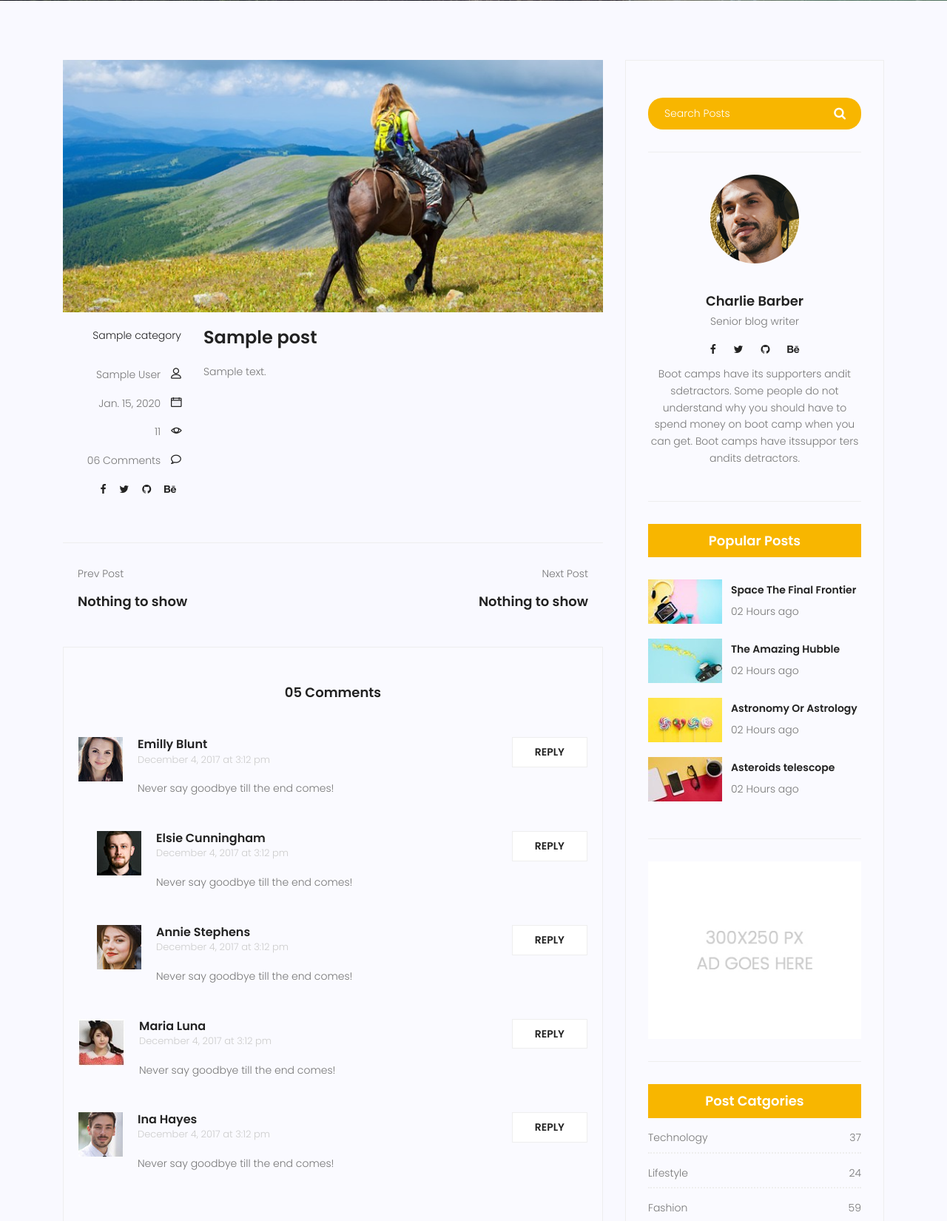
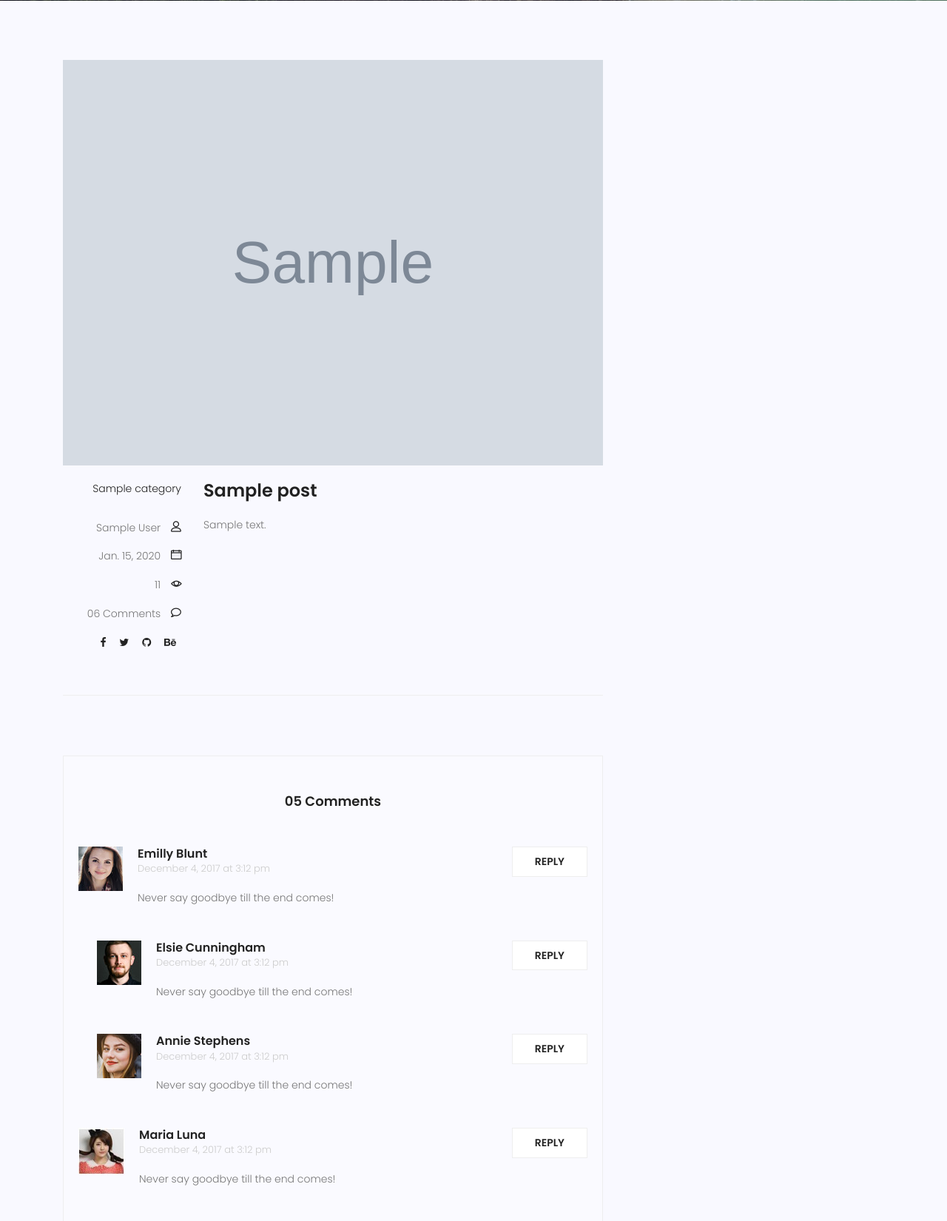
Before and after one commit to alirezasadeghi297/travel_site, a Django app: page /blog/single/1 in a window 1280 px wide. Shown: the part 339-1989 px from the top of the page at 74% size. Run offline with Django 4.2, Linux system fonts and the light colour scheme; tables that the repository leaves empty hold one stand-in row (values such as "Sample post"); grey boxes marked "Sample" are stand-in pictures; some libraries are stand-ins or nearby versions.

Commit message:
using database image
instead of using static images using database images

```diff
--- a/blog/views.py
+++ b/blog/views.py
@@ -12,7 +12,7 @@
 
 
 def blog_single(request,id):
-    current_post=get_object_or_404(Post,id=id,status=1)
+    current_post=get_object_or_404(Post,id=id,status=1,published_date__lt=current_time)
 
     # all_post=Post.objects.filter(published_date__lt = current_time,status=1)
     try:
--- a/templates/blog/blog-single.html
+++ b/templates/blog/blog-single.html
@@ -28,14 +28,17 @@
 				<div class="single-post row">
 					<div class="col-lg-12">
 						<div class="feature-img">
-							<img class="img-fluid" src="{%static 'img/blog/feature-img1.jpg' %}" alt="">
+							<img class="img-fluid" src={{post.image.url|default:''}} alt="">
 						</div>
 					</div>
 					<div class="col-lg-3  col-md-3 meta-details">
+
 						<ul class="tags">
+							{% for cat in post.category.all %}
+							<li><a href="#">{{ cat.name}} </a> {% if not forloop.last %} , {% endif %} </li>
+							{% endfor %}
+						</ul>
 
-							<li><a href="#">{{ post.category.all|join:", "}}</a></li>
-						</ul>
 						<div class="user-details row">
 							<p class="user-name col-lg-12 col-md-12 col-6"><a href="#">{{post.author.get_full_name}}</a> <span
 									class="lnr lnr-user"></span></p>
@@ -83,16 +86,6 @@
 						<div
 							class="col-lg-6 col-md-6 col-12 nav-left flex-row d-flex justify-content-start align-items-center">
 							<div class="thumb">
-								<a href="#"><img class="img-fluid" src=# alt="" width="100" height="100" style="display:none;"></a>
-							</div>
-							<div class="arrow">
-								<a href="#"><span class="lnr text-white lnr-arrow-left"></span></a>
-							</div>
-							<div class="detials">
-								<p>Prev Post</p>
-								<a href="{%url 'blog:singlehome' next_post.id %}">
-									<h4>Nothing to show</h4>
-								</a>
 							</div>
 						</div>
 						{%endif%}
@@ -116,17 +109,6 @@
 						<div
 							class="col-lg-6 col-md-6 col-12 nav-right flex-row d-flex justify-content-end align-items-center">
 							<div class="detials">
-								<p>Next Post</p>
-								<a href="#">
-									<h4>Nothing to show</h4>
-								</a>
-							</div>
-							<div class="arrow">
-								<a href="#"><span class="lnr text-white lnr-arrow-right"></span></a>
-							</div>
-							<div class="thumb">
-								<a href="#"><img class="img-fluid" src=# alt="" width="100" height="100" style="display:none;"></a>
-							</div>
 						</div>
 						{%endif%}
 					</div>
```
